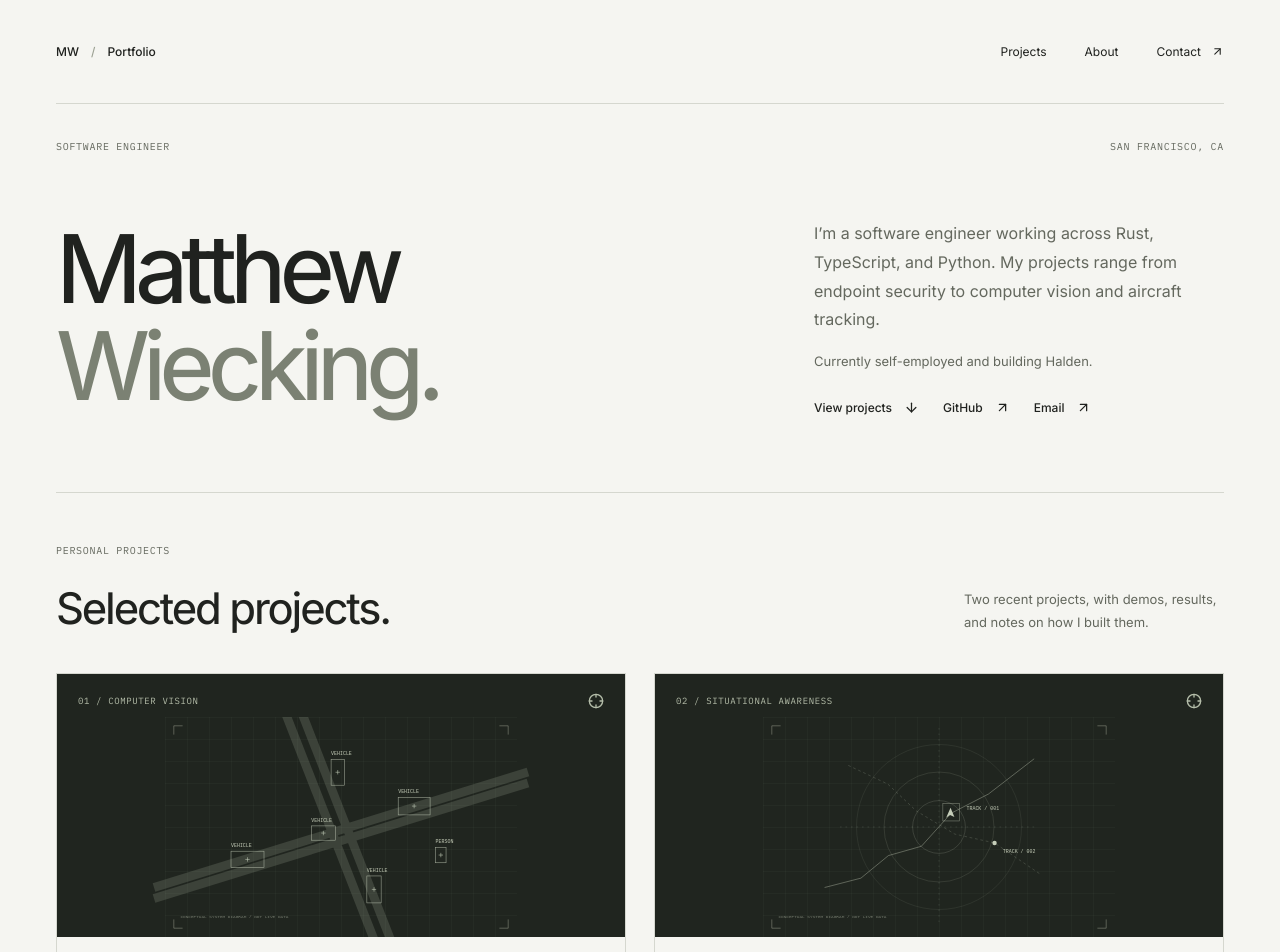
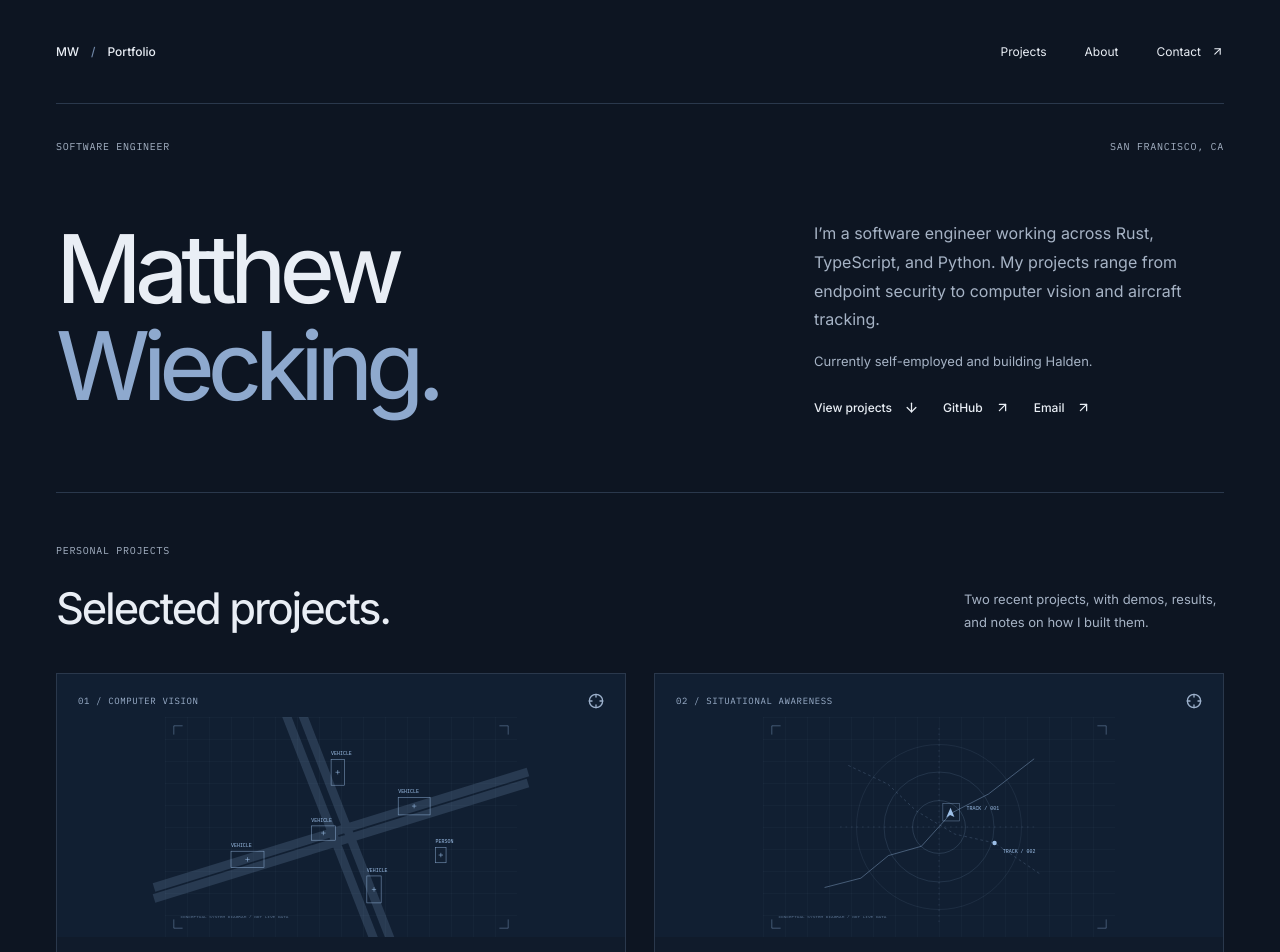
Before and after one commit to zxcv616/2025info, a React (Vite) app: page / in a window 1280 px wide. Shown: the top 952 px of the page. Built offline with nearby package versions, Linux system fonts and the light colour scheme.

Commit message:
Give portfolio a distinct midnight blue color palette

```diff
--- a/index.html
+++ b/index.html
@@ -4,7 +4,7 @@
     <meta charset="UTF-8" />
     <link rel="icon" type="image/svg+xml" href="/favicon.svg" />
     <meta name="viewport" content="width=device-width, initial-scale=1.0" />
-    <meta name="theme-color" content="#f5f5f1" />
+    <meta name="theme-color" content="#0d1522" />
     <meta
       name="description"
       content="Matthew Wiecking, software engineer building across Rust, TypeScript, and Python. San Francisco."
--- a/src/index.css
+++ b/src/index.css
@@ -4,15 +4,16 @@
 @tailwind utilities;
 
 :root {
+  color-scheme: dark;
   font-family: Inter, Arial, sans-serif;
-  color: #20221f;
-  background: #f5f5f1;
+  color: #e9eef5;
+  background: #0d1522;
   font-synthesis: none;
   text-rendering: optimizeLegibility;
   -webkit-font-smoothing: antialiased;
   font-weight: 400;
-  --line: #d5d7cf;
-  --muted: #64685e;
+  --line: #2a384c;
+  --muted: #a6b3c5;
   --mono: 'IBM Plex Mono', monospace;
 }
 * {
@@ -40,11 +41,11 @@ summary {
 }
 a:focus-visible,
 summary:focus-visible {
-  outline: 2px solid #687744;
+  outline: 2px solid #8bbcff;
   outline-offset: 6px;
 }
 ::selection {
-  background: #d5ddc3;
+  background: #294b76;
 }
 h1,
 h2,
@@ -105,7 +106,7 @@ svg {
 .site-header a:hover,
 .text-link:hover,
 footer a:hover {
-  color: #687744;
+  color: #8bbcff;
 }
 .hero-top {
   display: flex;
@@ -128,7 +129,7 @@ footer a:hover {
 }
 .hero h1 em {
   font-style: normal;
-  color: #7b8173;
+  color: #8ea9ce;
 }
 .hero-actions {
   display: flex;
@@ -172,14 +173,15 @@ h2 {
   gap: 28px;
 }
 .featured-project {
+  background: #101b2b;
   min-width: 0;
   border: 1px solid var(--line);
   display: flex;
   flex-direction: column;
 }
 .project-visual {
-  background: #20251f;
-  color: #c5cdb9;
+  background: #111f32;
+  color: #9dbfe7;
   position: relative;
   padding: 19px 21px 0;
   overflow: hidden;
@@ -189,7 +191,7 @@ h2 {
   justify-content: space-between;
   align-items: center;
   font-size: 9px;
-  color: #b5beaa;
+  color: #9db1cc;
 }
 .project-visual .system-graphic {
   margin-top: 8px;
@@ -310,7 +312,7 @@ details[open] > summary svg {
 }
 .detail-content h4 {
   font-size: 11px;
-  color: #20221f;
+  color: #e9eef5;
   margin-bottom: 8px;
   font-weight: 600;
 }
@@ -389,7 +391,7 @@ details[open] > summary svg {
   max-width: 520px;
 }
 .about-section {
-  background: #eaece5;
+  background: #121e2f;
   border-block: 1px solid var(--line);
   padding: 80px 0;
 }
@@ -399,7 +401,7 @@ details[open] > summary svg {
   gap: 110px;
 }
 .about-layout h2 span {
-  color: #7b8173;
+  color: #8ea9ce;
 }
 .about-copy {
   margin-top: 28px;
@@ -434,7 +436,7 @@ details[open] > summary svg {
   gap: 27px;
   align-items: start;
   padding: 26px 0;
-  border-top: 1px solid #cbd0c3;
+  border-top: 1px solid #2a384c;
 }
 .experience-row > .mono {
   color: var(--muted);
@@ -476,7 +478,7 @@ details[open] > summary svg {
   padding: 0 0 16px;
 }
 .contact-email:hover {
-  border-color: #20221f;
+  border-color: #e9eef5;
 }
 .social-links {
   display: flex;
@@ -497,8 +499,8 @@ footer {
   top: -100px;
   left: 15px;
   padding: 15px;
-  background: #20221f;
-  color: white;
+  background: #e9eef5;
+  color: #0d1522;
   z-index: 10;
 }
 .skip-link:focus {
@@ -684,7 +686,7 @@ footer {
   text-transform: none;
 }
 .wordmark-divider {
-  color: #9ca193;
+  color: #7188a8;
   padding: 0 12px;
 }
 .hero-intro {
```
Also changed, not shown: public/favicon.svg.
